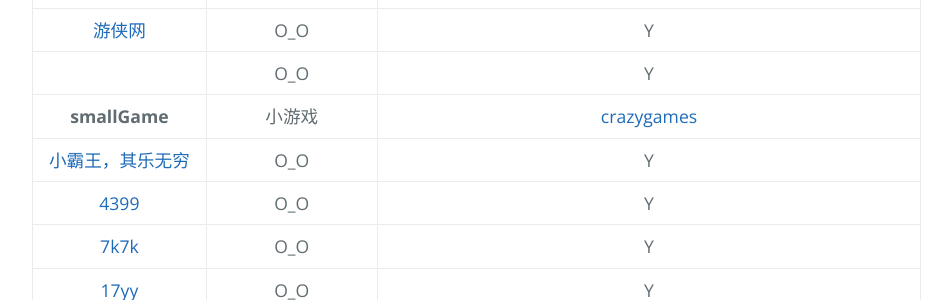
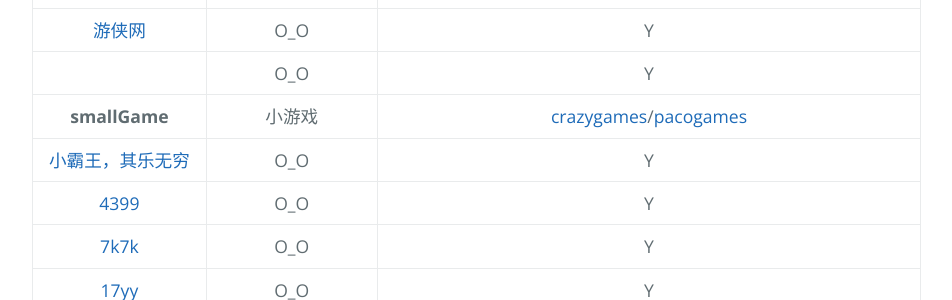
Before and after one commit to AmbroseRen/test, a Jekyll site: the page built from Art/Games/index.md, in a window 1280 px wide. Shown: the part 1427-1727 px from the top of the page, without its empty margins (128-1080 px from the left). Built offline with Jekyll 4.4.1, drawn with Linux system fonts in a browser that asks for light colours; nearby versions of some CDN libraries; our own code applies the rules of GitHub Pages for plain Markdown files; library files that are not in the unit come from our copies; the repository's description, which GitHub fills in, is left out.

Commit message:
Update index.md

```diff
--- a/Art/Games/index.md
+++ b/Art/Games/index.md
@@ -56,7 +56,7 @@
 | [游民星空](https://www.gamersky.com/) | O_O | Y |
 | [游侠网](https://www.ali213.net/) | O_O | Y |
 | []() | O_O | Y |
-| __smallGame__ | 小游戏 | [crazygames](https://www.crazygames.com/) |
+| __smallGame__ | 小游戏 | [crazygames](https://www.crazygames.com/)/[pacogames](https://www.pacogames.com/) |
 | [小霸王，其乐无穷](https://www.yikm.net/) | O_O | Y |
 | [4399](http://www.4399.com/) | O_O | Y |
 | [7k7k](http://www.7k7k.com/) | O_O | Y |
```
